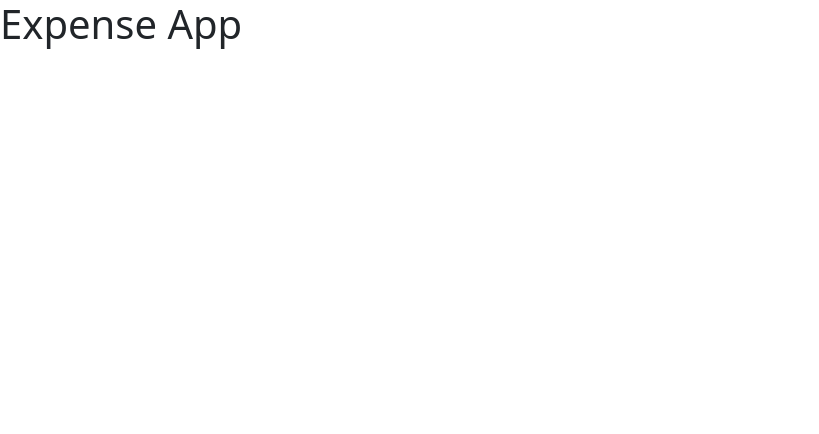
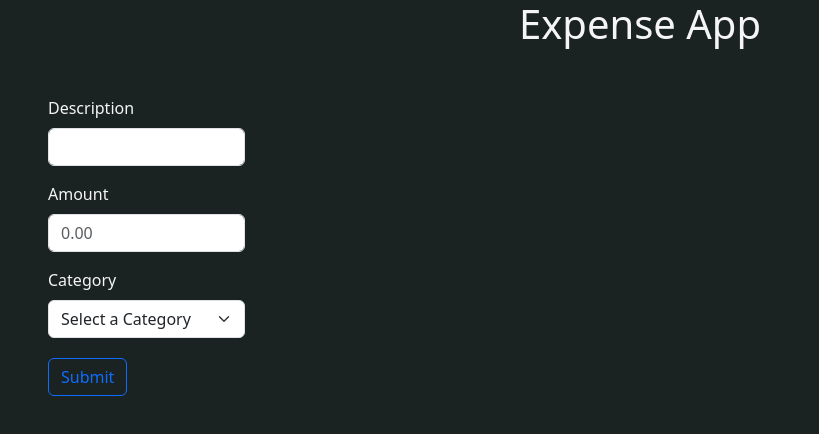
Before and after one commit to dljimenez2324/MC10ExpenseAppValidate, a React (Vite) app in the folder MC10ExpenseApp/: page / in a window 1280 px wide. Shown: the top 434 px of the page, without its empty margins (0-819 px from the left). Built offline with nearby package versions, Linux system fonts and the light colour scheme.

Commit message:
added the form to the project with options in the Category options field.
added some styling to make the form look less large

```diff
--- a/MC10ExpenseApp/src/App.tsx
+++ b/MC10ExpenseApp/src/App.tsx
@@ -1,9 +1,14 @@
 // remember to add Zod and react hook forms to ExpenseForm
+
+import ExpenseForm from "./expense-tracker/components/ExpenseForm"
 
 const App = () => {
   return (
     <>
-        <h1>Expense App</h1>
+        <h1 className="text-center">Expense App</h1>
+
+        {/* Expense Form here */}
+        <div className="m-5"><ExpenseForm/></div>
     </>
   )
 }
--- a/MC10ExpenseApp/src/expense-tracker/categories.ts
+++ b/MC10ExpenseApp/src/expense-tracker/categories.ts
@@ -1,3 +1,3 @@
-export const categories = ['Groceries', 'Utilities', 'Entertainment', 'Food', 'Shopping'];
+export const categories = ['Groceries', 'Utilities', 'Entertainment', 'Food', 'Shopping', 'Misc'];
 
 export default categories
--- a/MC10ExpenseApp/src/expense-tracker/components/ExpenseForm.tsx
+++ b/MC10ExpenseApp/src/expense-tracker/components/ExpenseForm.tsx
@@ -0,0 +1,31 @@
+import categories from "../categories";
+
+
+const ExpenseForm = () => {
+  return (
+    <>
+        <form>
+            <div className="col-2 mb-3">
+                <label htmlFor="description" className="form-label">Description</label>
+                <input id="description" type="text" placeholder="" className="form-control" />
+            </div>
+
+            <div className="col-2 mb-3">
+                <label htmlFor="amount" className="form-label">Amount</label>
+                <input id="amount" type="number" placeholder="0.00" className="form-control" />
+            </div>
+
+            <div className="col-2 mb-3">
+                <label htmlFor="category" className="form-label">Category</label>
+                <select name="category" id="category" className="form-select">
+                    <option>Select a Category</option>
+                    {categories.map(category => <option key={category} value={category} >{category}</option>)}
+                </select>
+            </div>
+            <button className="btn btn-outline-primary mt-1">Submit</button>
+        </form>
+    </>
+  )
+}
+
+export default ExpenseForm
--- a/MC10ExpenseApp/src/index.css
+++ b/MC10ExpenseApp/src/index.css
@@ -1,5 +1,7 @@
-
-
+body {
+  background-color: rgb(27, 34, 34);
+  color:whitesmoke;
+}
 
 
 
```
